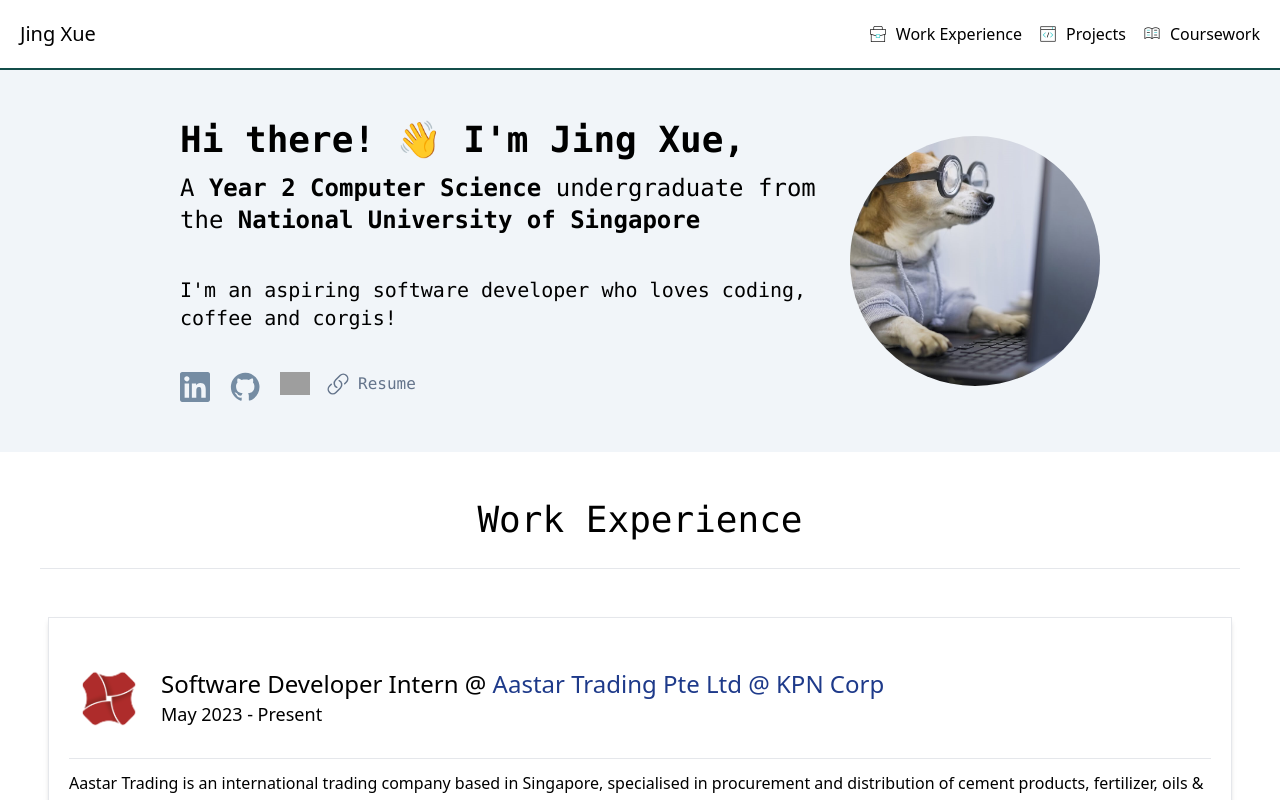
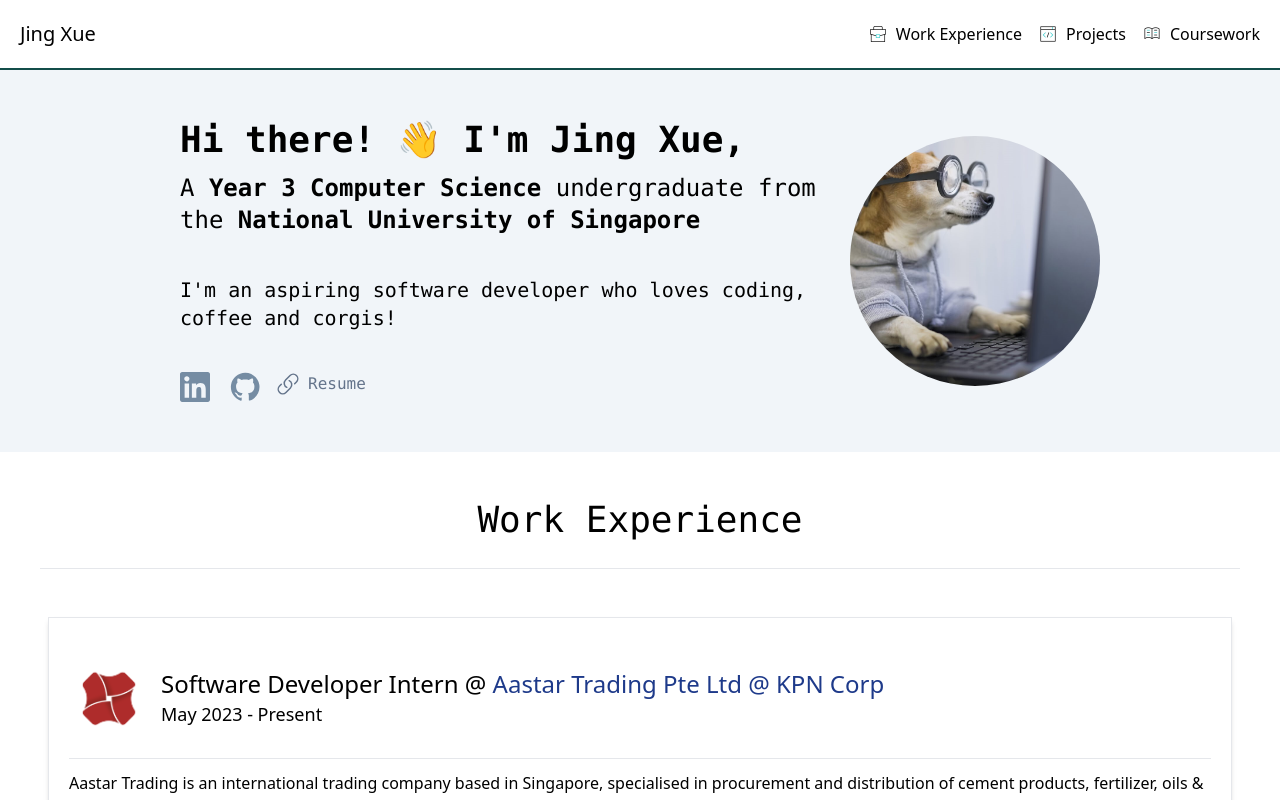
Before and after one commit to njxue/portfolio, a Vue app: page / in a window 1280 px wide. Shown: the top 800 px of the page. Built offline with nearby package versions, Linux system fonts and the light colour scheme; grey boxes are pictures that could not be loaded.

Commit message:
Update intro

```diff
--- a/src/data/Myself.js
+++ b/src/data/Myself.js
@@ -2,12 +2,11 @@ export default {
   greeting:
     "<span>Hi there! </span><span>&#128075</span><span> I'm Jing Xue,</span>",
   large:
-    "<p>A <b>Year 2 Computer Science</b> undergraduate from the <b>National University of Singapore</b></p>",
+    "<p>A <b>Year 3 Computer Science</b> undergraduate from the <b>National University of Singapore</b></p>",
   small:
     "<p>I'm an aspiring software developer who loves coding, coffee and corgis!</p>",
   socials: {
     linkedin: "https://linkedin.com/in/njxue",
     github: "https://github.com/njxue",
-    instagram: "https://instagram.com/n.gjxue_/",
   },
 };
```
